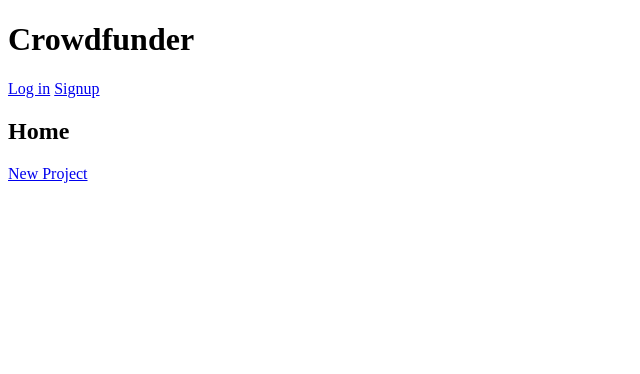
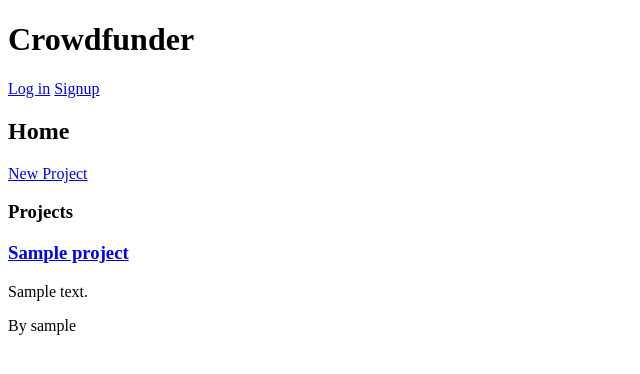
Before and after one commit to jeffreybyrne/crowdfunder, a Django app: page /home/ in a window 1280 px wide. Shown: the top 374 px of the page, without its empty margins (0-640 px from the left). Run offline with Django 3.2, Linux system fonts and the light colour scheme; tables that the repository leaves empty hold one stand-in row (values such as "Sample post").

Commit message:
home page now displays a list of projects, and the login url has been slightly modified such that clicking the link to create a new project when not logged in brings you to the right page

```diff
--- a/crowdfunder/crowdfunder/templates/index.html
+++ b/crowdfunder/crowdfunder/templates/index.html
@@ -10,6 +10,14 @@
   <body>
     <h2>Home</h2>
     <a href="{% url 'new_project_page' %}">New Project</a>
+    <h3>Projects</h3>
+    {% for project in projects %}
+    <section>
+      <h3><a href="{% url 'project_page' id=project.pk %}">{{ project.title }}</a></h3>
+      <p>{{ project.description }}</p>
+      <p>By {{ project.owner.username }}</p>
+    </section>
+    {% endfor %}
   </body>
 </html>
 
--- a/crowdfunder/crowdfunder/urls.py
+++ b/crowdfunder/crowdfunder/urls.py
@@ -26,7 +26,7 @@ urlpatterns = [
     path('edit_reward/<int:id>', views.edit_reward, name = 'edit_reward'),
     path('purchase_reward/<int:id>', views.purchase_reward, name = 'purchase_reward'),
     path('project/new', views.new_project, name='new_project_page'),
-    path('login/', views.login_view, name='login'),
+    path('accounts/login/', views.login_view, name='login'),
     path('project/<int:id>/add_rewards', views.add_rewards, name='add_rewards'),
     path('signup/', views.signup, name='signup'),
     path('logout/', views.logout_view, name='logout'),
```
